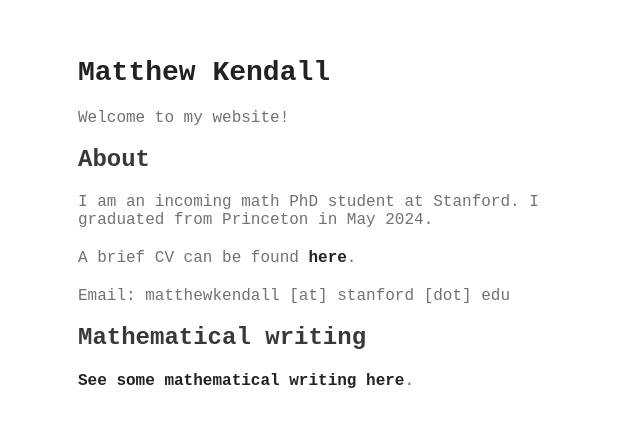
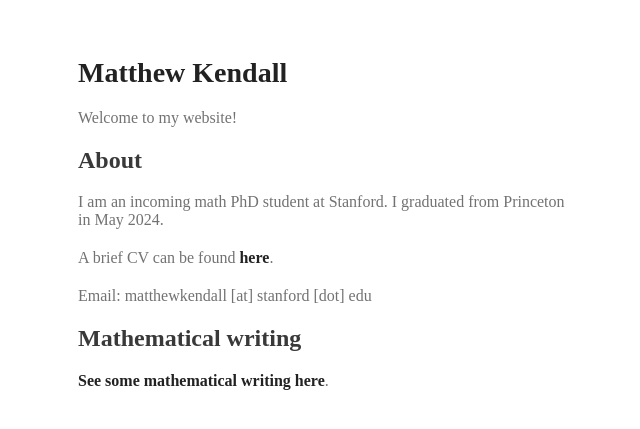
Before and after one commit to matthewkendall/matthewkendall.github.io, a Jekyll site: the page built from index.md, in a window 1280 px wide. Shown: the top 429 px of the page, without its empty margins (492-1132 px from the left). Built offline with Jekyll 4.4.1, drawn with Linux system fonts in a browser that asks for light colours; our own code applies the rules of GitHub Pages for plain Markdown files.

Commit message:
Update jekyll-theme-minimal.scss

```diff
--- a/_sass/jekyll-theme-minimal.scss
+++ b/_sass/jekyll-theme-minimal.scss
@@ -5,7 +5,8 @@ body {
   background-color: #fff;
   padding:50px;
   // font: 14px/1.5 "Noto Sans", "Helvetica Neue", Helvetica, Arial, sans-serif;
-  font-family: 'Courier New', monospace;
+  // font-family: 'Courier New', monospace;
+  font-family: 'Times New Roman', serif;
   color:#727272;
   font-weight:400;
 }
```
